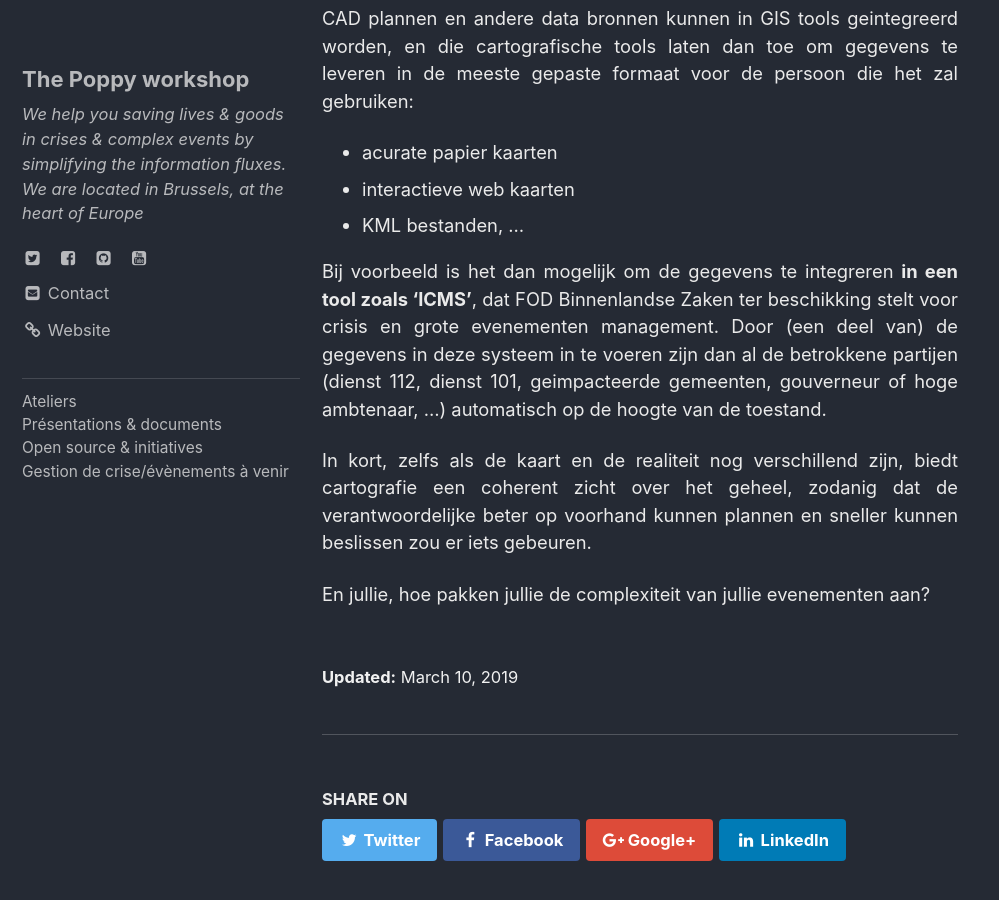
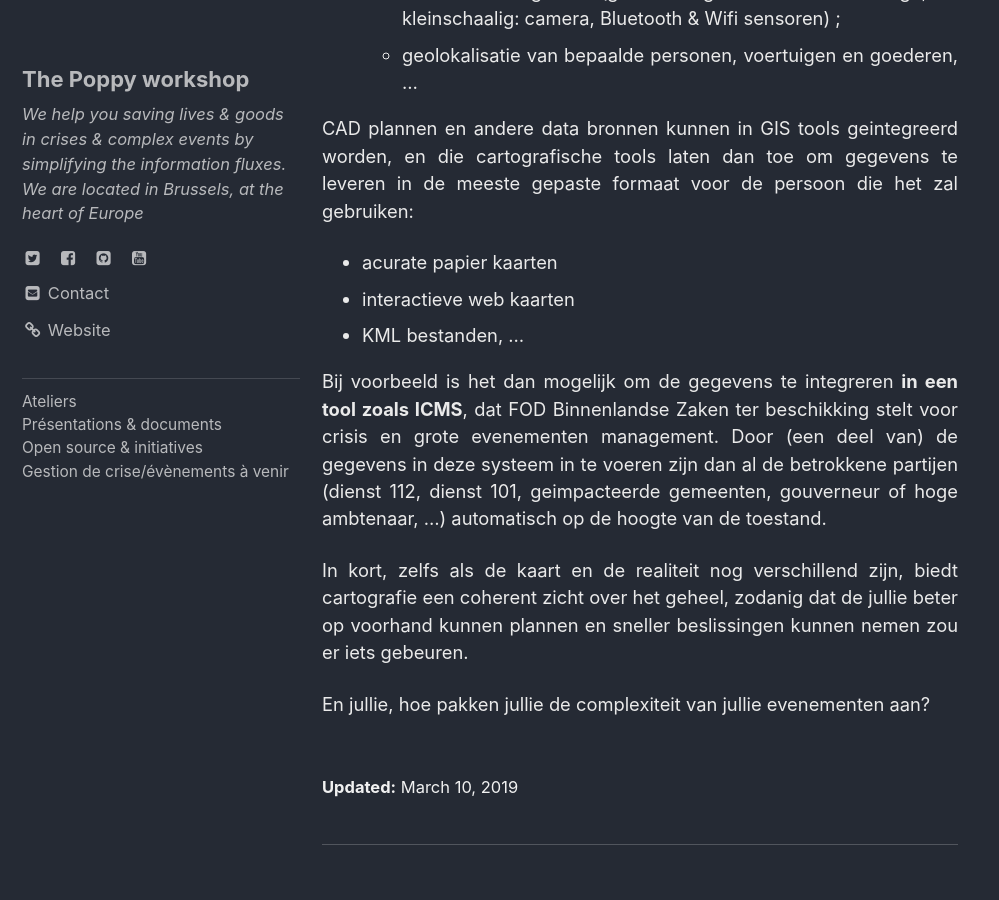
Before and after one commit to ccloquet/ccloquet.github.io, a Jekyll site: the page built from _posts/2019-03-10-Cartografie-multidisciplinair.md, in a window 1280 px wide and 900 px high, scrolled down 2843 px. Shown: the whole window, without its empty margins (0-999 px from the left). Built offline with Jekyll 4.4.1, drawn with Linux system fonts in a browser that asks for light colours; cached includes are drawn as plain includes.

Commit message:
Update 2019-03-10-Cartografie-multidisciplinair.md

```diff
--- a/_posts/2019-03-10-Cartografie-multidisciplinair.md
+++ b/_posts/2019-03-10-Cartografie-multidisciplinair.md
@@ -9,13 +9,13 @@ In een wereld die exponentieel complexer wordt, zijn tools om informatie fluxen
 Hulpdiensten werken steeds meer multidisciplinair (cf tools zoals de [multidisciplinair aanvraag formulier](https://be.brussels/siamu/bibliotheque-multimedia/fichiers/organiser-un-evenement-que-faire/fiche-signaletique), [ICMS](http://icmsystem.be/dutch/index.html), ...). Organisatoren kunnen zeker opvallen door informatie in praktische formaten met de overheid uit te wisselen.
 
 <center><img src='../images/w2015/20150618_165422.jpg'></center>
-
+<br><br>
 CAD (<i>Computer Assisted Design</i>) tools ([AutoCAD](https://www.autodesk.com/products/autocad/overview), [QCAD](https://www.qcad.org/en/), ...) zijn perfect voor de technische conceptie van evenementen, door elk klein nagel te klaten tekenen, maar wanneer het tot multiorganisatie samenwerking komt, komen andere tools op het podium.
 
 Voor kleine evenementen, tools zoals [UMap](https://umap.openstreetmap.fr/fr/) of [Google My Maps](https://www.google.com/maps/d/) helpen om een gemeenschappelijke cartografie (organisator, hulpdiensten, overheid) te maken, maar hun beperkingen worden snel bereikt. Voor grootschalige evenementen, professionele GIS (<i>Geographical Information systems</i>) tools ([QGIS](https://www.qgis.org/en/site/), [ArcGIS](https://www.arcgis.com/index.html), [MapInfo](https://www.pitneybowes.com/us/location-intelligence/geographic-information-systems/mapinfo-pro.html), ...) hebben de kracht om complex projecten te beheren.
 
 <center><img src=' ../images/w2015/20150619_232744.jpg'></center>
-
+<br><br>
 In elk geval, een gemeenschappelijke kartografische overzicht brengt onder andere;
 
 - een  **betere voorbereiding** voor iedereen door:
@@ -37,8 +37,8 @@ CAD plannen en andere data bronnen kunnen in GIS tools geintegreerd worden, en d
 - interactieve web kaarten
 - KML bestanden, ...
 
-Bij voorbeeld is het dan mogelijk om de gegevens te integreren **in een tool zoals 'ICMS'**, dat FOD Binnenlandse Zaken ter beschikking stelt voor crisis en grote evenementen management. Door (een deel van) de gegevens in deze systeem in te voeren zijn dan al de betrokkene partijen (dienst 112, dienst 101, geimpacteerde gemeenten, gouverneur of hoge ambtenaar, ...) automatisch op de hoogte van de toestand.
+Bij voorbeeld is het dan mogelijk om de gegevens te integreren **in een tool zoals ICMS**, dat FOD Binnenlandse Zaken ter beschikking stelt voor crisis en grote evenementen management. Door (een deel van) de gegevens in deze systeem in te voeren zijn dan al de betrokkene partijen (dienst 112, dienst 101, geimpacteerde gemeenten, gouverneur of hoge ambtenaar, ...) automatisch op de hoogte van de toestand.
 
-In kort, zelfs als de kaart en de realiteit nog verschillend zijn, biedt cartografie een coherent zicht over het geheel, zodanig dat de verantwoordelijke beter op voorhand kunnen plannen en sneller kunnen beslissen zou er iets gebeuren.
+In kort, zelfs als de kaart en de realiteit nog verschillend zijn, biedt cartografie een coherent zicht over het geheel, zodanig dat de jullie beter op voorhand kunnen plannen en sneller beslissingen kunnen nemen zou er iets gebeuren.
 
 En jullie, hoe pakken jullie de complexiteit van jullie evenementen aan?
```
